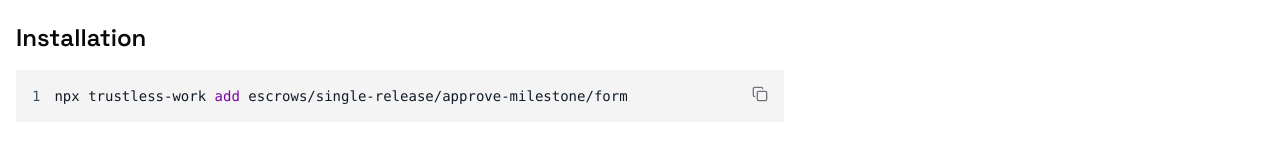
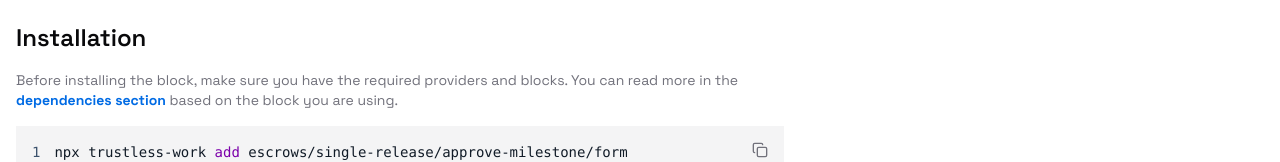
Before and after one commit to Trustless-Work/website-blocks, a Next.js app: page /blocks/escrows-approve-milestone in a window 1280 px wide. Shown: the part 309-471 px from the top of the page. Built offline with nearby package versions, Linux system fonts and the light colour scheme; no server answers; what @trustless-work/escrow would draw is missing.

Commit message:
feat: add installation prerequisites note in SlugView for improved user guidance on dependencies

```diff
--- a/src/modules/blocks/SlugView.tsx
+++ b/src/modules/blocks/SlugView.tsx
@@ -159,6 +159,18 @@ export const BlockPage = ({ block }: BlockPageProps) => {
             <div className="max-w-3xl mb-10 sm:my-20">
               <div className="space-y-4 mt-10">
                 <h3 className="text-2xl font-semibold">Installation</h3>
+                <p className="text-sm text-muted-foreground">
+                  Before installing the block, make sure you have the required
+                  providers and blocks. You can read more in the{" "}
+                  <Link
+                    href="/get-started/dependencies"
+                    className="text-primary-500 font-bold"
+                    target="_blank"
+                  >
+                    dependencies section
+                  </Link>{" "}
+                  based on the block you are using.
+                </p>
                 <CodeBlock code={installationCommand} language="bash" />
               </div>
             </div>
```
